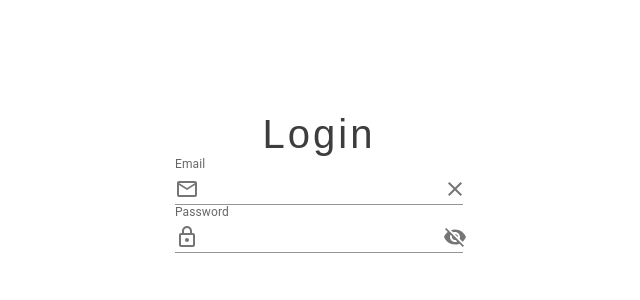
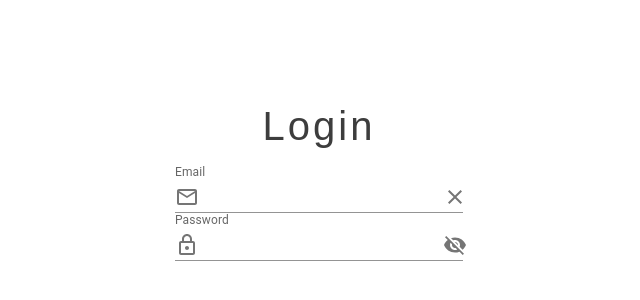
Before and after one commit to Thiagoccarb/Q9-Tecnologia---chalenge, a React (Create React App) app: page / in a window 1280 px wide. Shown: the part 218-518 px from the top of the page, without its empty margins (321-961 px from the left). Built offline with nearby package versions, Linux system fonts and the light colour scheme.

Commit message:
Implements rowGap prop in Grid tag in LoginPage.tsx

```diff
--- a/src/pages/login/LoginPage.tsx
+++ b/src/pages/login/LoginPage.tsx
@@ -15,6 +15,7 @@ export default function LoginPage() {
       flexDirection='column'
       height='100vh'
       sx={{ margin: 'auto' }}
+      rowGap={2}
     >
       <Grid
         item
```
